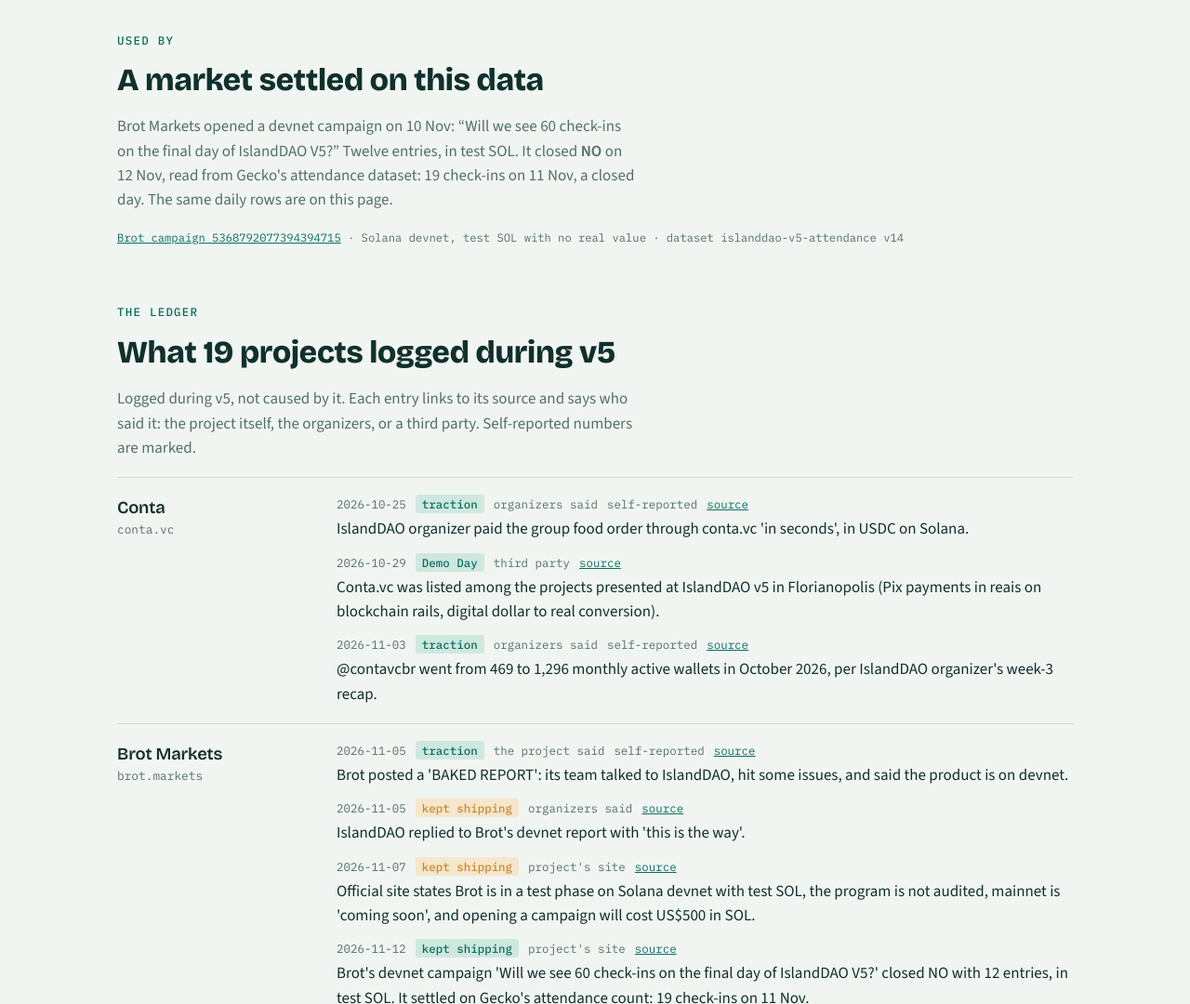
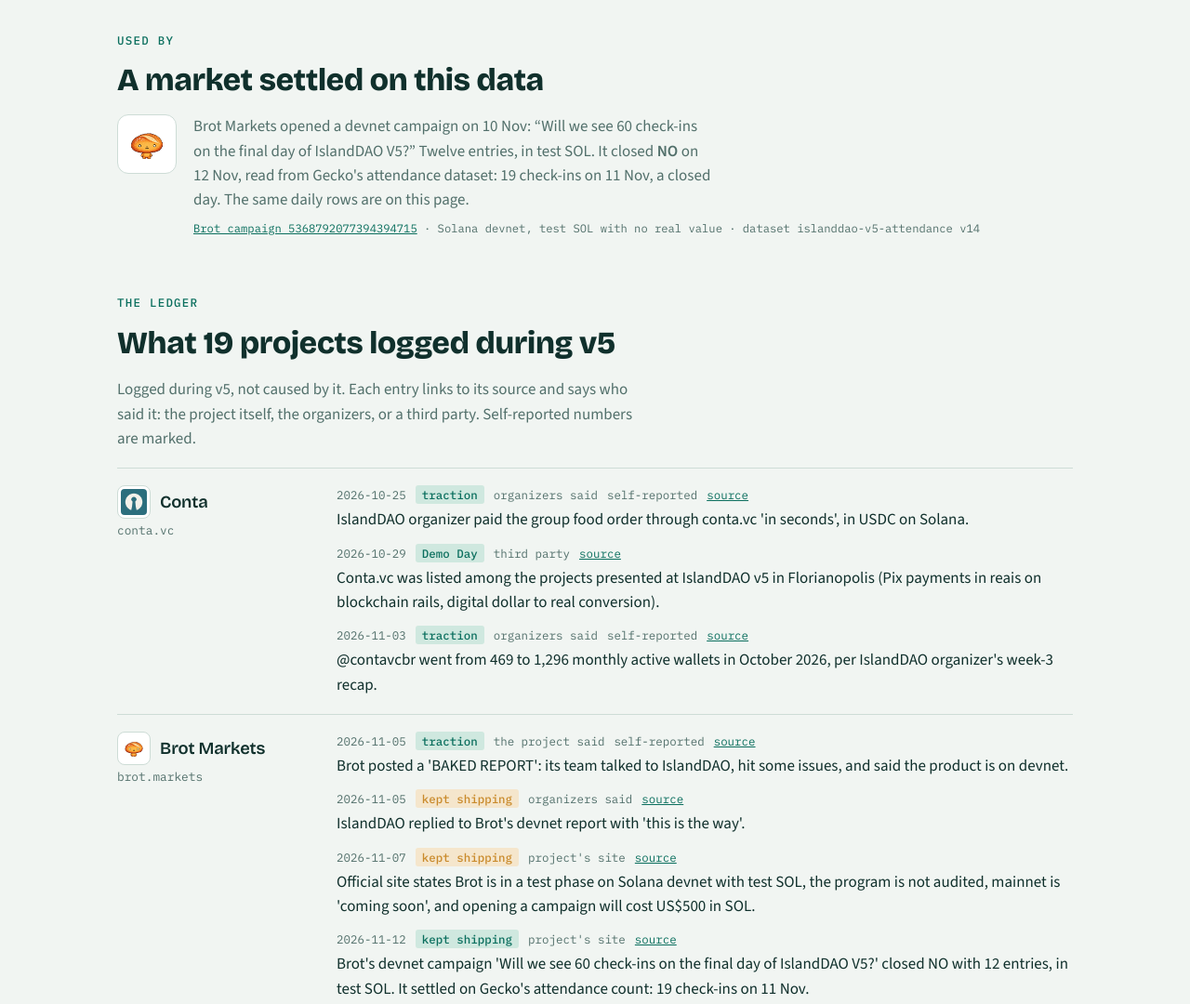
Before and after one commit to GeckoVision/shipped-from-the-island, a plain HTML site: page index.html in a window 1280 px wide. Shown: the part 1340-2420 px from the top of the page at 93% size. Drawn offline with nearby package versions, Linux system fonts and the light colour scheme.

Commit message:
Show each project's logo in the ledger and Brot's in Used by
Co-Authored-By: Claude Opus 5.5 <noreply@anthropic.com>

```diff
--- a/index.html
+++ b/index.html
@@ -57,6 +57,11 @@ section, header { display: grid; gap: 18px; min-width: 0; }
 .ledger { display: grid; gap: 0; border-top: 1px solid var(--line); }
 .proj { display: grid; grid-template-columns: 220px minmax(0, 1fr); gap: 16px; padding: 18px 0; border-bottom: 1px solid var(--line); }
 .proj > * { min-width: 0; }
+.logo { width: 36px; height: 36px; object-fit: contain; background: #fff; border-radius: 8px; border: 1px solid var(--line); padding: 3px; box-sizing: border-box; flex: none; }
+.phead { display: flex; gap: 10px; align-items: center; margin-bottom: 4px; }
+.usedby { display: flex; gap: 18px; align-items: flex-start; }
+.usedby .logo { width: 64px; height: 64px; border-radius: 12px; padding: 6px; }
+.usedby > div { min-width: 0; display: grid; gap: 8px; }
 .proj .dom { font: 400 0.8rem var(--mono); color: var(--muted); overflow-wrap: anywhere; }
 .items { display: grid; gap: 12px; }
 .item { display: grid; gap: 4px; }
@@ -112,8 +117,10 @@ footer { color: var(--muted); font-size: 0.9rem; display: grid; gap: 6px; max-wi
   <section>
     <span class="eyebrow">Used by</span>
     <h2>A market settled on this data</h2>
+    <div class="usedby"><a href="https://brot.markets/"><img class="logo" src="assets/logos/brot.markets.png" alt="Brot Markets logo"></a><div>
     <p class="note">Brot Markets opened a devnet campaign on 10 Nov: <q>Will we see 60 check-ins on the final day of IslandDAO V5?</q> Twelve entries, in test SOL. It closed <b>NO</b> on 12 Nov, read from Gecko's attendance dataset: 19 check-ins on 11 Nov, a closed day. The same daily rows are on this page.</p>
     <p class="src"><a href="https://v5.brot.markets/c/5368792077394394715">Brot campaign 5368792077394394715</a> · Solana devnet, test SOL with no real value · dataset islanddao-v5-attendance v14</p>
+    </div></div>
   </section>
 
   <section>
@@ -202,6 +209,7 @@ footer { color: var(--muted); font-size: 0.9rem; display: grid; gap: 6px; max-wi
 
   const TYPE = { product_launch: "launch", dapp_store: "dApp Store", demo_day_pitch: "Demo Day", partnership: "partnership", sponsor_of_v5: "v5 sponsor",
     traction_self_reported: "traction", hackathon_win: "hackathon", mainnet_launch: "mainnet", other: "kept shipping" };
+  const LOGOS = {"brot.markets": "brot.markets.png", "chainless.finance": "chainless.finance.png", "cloak.ag": "cloak.ag.png", "conta.vc": "conta.vc.png", "envio.dev": "envio.dev.png", "founderhaus.club": "founderhaus.club.png", "fud.markets": "fud.markets.png", "islanddao.org": "islanddao.org.png", "moicdigital.com": "moicdigital.com.png", "mutav.finance": "mutav.finance.svg", "nora.finance": "nora.finance.svg", "otta.to": "otta.to.svg", "pollar.xyz": "pollar.xyz.png", "proofofexploit.com": "proofofexploit.com.png", "ride.markets": "ride.markets.svg", "st.academy": "st.academy.png", "stonkpile.xyz": "stonkpile.xyz.ico", "testdrive.so": "testdrive.so.png"};
   const WHO = { self_published: "the project said", own_site: "project's site", islanddao_official: "organizers said", third_party: "third party" };
   document.getElementById("ledger-title").textContent = `What ${l.projects} projects logged during v5`;
   const groups = {};
@@ -211,7 +219,9 @@ footer { color: var(--muted); font-size: 0.9rem; display: grid; gap: 6px; max-wi
   order.forEach((p) => {
     const rows = groups[p].sort((m, n) => m.milestone_date.localeCompare(n.milestone_date));
     const card = el("div", "proj"); const head = el("div");
-    head.append(el("h3", null, p), el("div", "dom", rows[0].domain || ""));
+    const ph = el("div", "phead"); const lf = LOGOS[rows[0].domain];
+    if (lf) { const img = el("img", "logo"); img.src = "assets/logos/" + lf; img.alt = ""; img.loading = "lazy"; img.width = 36; img.height = 36; ph.append(img); }
+    ph.append(el("h3", null, p)); head.append(ph, el("div", "dom", rows[0].domain || ""));
     const items = el("div", "items");
     rows.forEach((r) => {
       const it = el("div", "item"); const meta = el("div", "meta");
```
Also changed, not shown: assets/logos/brot.markets.png (added), assets/logos/chainless.finance.png (added), assets/logos/cloak.ag.png (added), assets/logos/conta.vc.png (added), assets/logos/envio.dev.png (added), assets/logos/founderhaus.club.png (added), assets/logos/fud.markets.png (added), assets/logos/islanddao.org.png (added), assets/logos/moicdigital.com.png (added), assets/logos/mutav.finance.svg (added), assets/logos/nora.finance.svg (added), assets/logos/otta.to.svg (added), assets/logos/pollar.xyz.png (added), assets/logos/proofofexploit.com.png (added), 4 more files, 1 other file.
